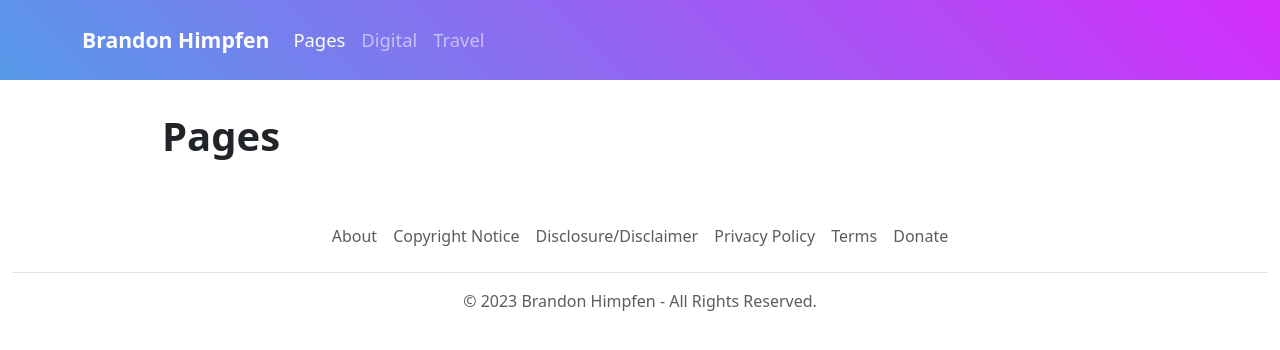
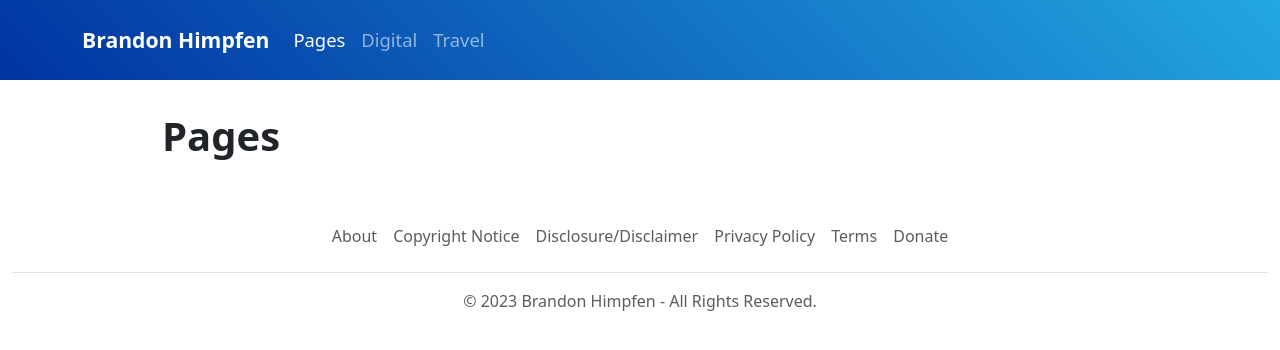
Before and after one commit to boldoutlook/pages, a Jekyll site: the page built from index.md, in a window 1280 px wide. Shown: the top 350 px of the page. Built offline with Jekyll 4.4.1, drawn with Linux system fonts in a browser that asks for light colours; comment, search, counter and statistics services are not loaded.

Commit message:
Update navbar gradient.

```diff
--- a/assets/css/style.css
+++ b/assets/css/style.css
@@ -1,5 +1,5 @@
 .navbar {
-  background: linear-gradient(45deg, #579ae9, #d52cfb);
+  background: #23a7e1 linear-gradient(45deg, #0033a1, #23a7e1);
   background-size: cover;
 }
 @media (min-width: 992px) {
```
Also changed, not shown: assets/css/style.min.css.
